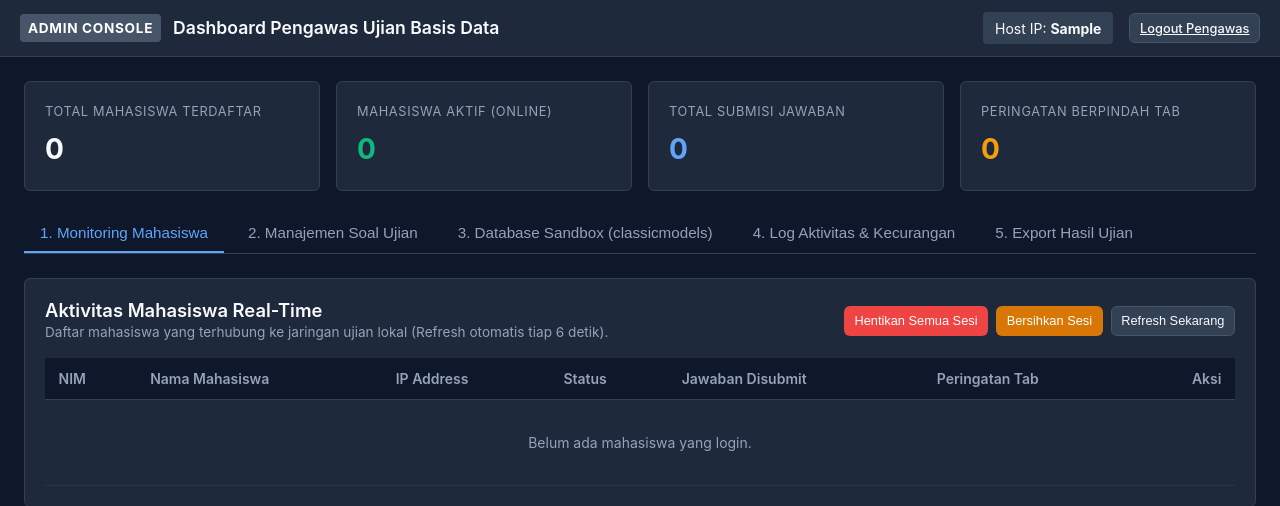
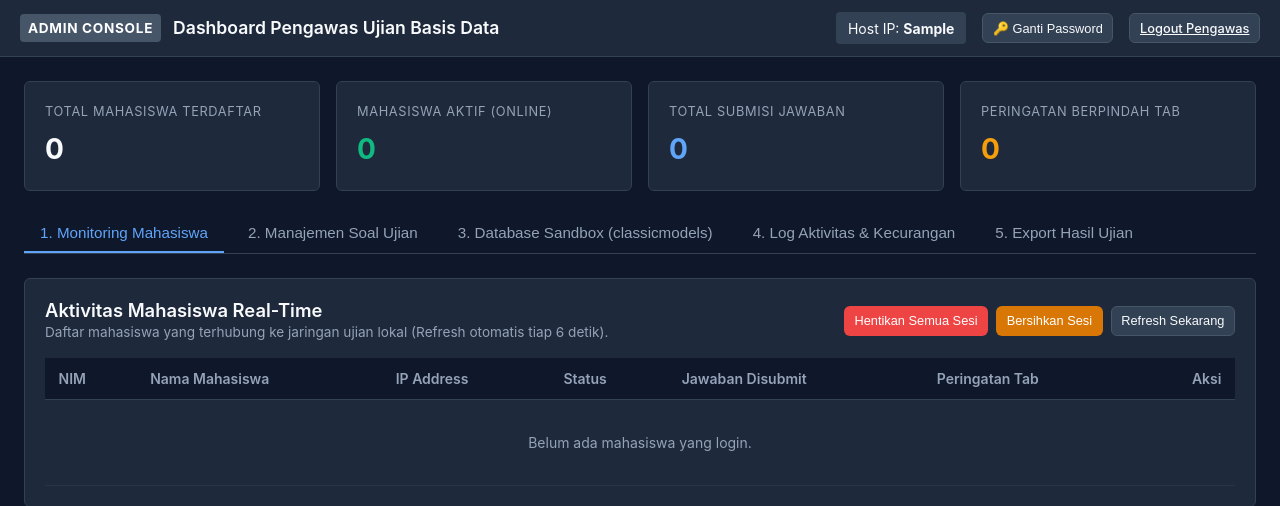
Before and after one commit to YusraEr/anti-cheating-sqlexam, a FastAPI app: template templates/admin.html in a window 1280 px wide. Shown: the top 506 px of the page. Run offline with FastAPI, Linux system fonts and the light colour scheme; the template is opened without the code that fills it: most values are stand-ins (such as "Sample title", 1, 10 or a date in 2020); parts of the project's set-up code (start-up, migrations or seed data) failed here and were passed over.

Commit message:
Add master password change feature, Windows runners (run.bat & run.ps1), and updated documentation

```diff
--- a/main.py
+++ b/main.py
@@ -104,6 +104,10 @@ class KickStudentRequest(BaseModel):
 
 class ClearSessionsRequest(BaseModel):
     clear_logs: bool = False
+
+class ChangePasswordRequest(BaseModel):
+    current_password: str
+    new_password: str
 
 # ==============================================================================
 # Student Web Navigation Routes
@@ -289,13 +293,7 @@ async def admin_login_page(request: Request, error: Optional[str] = None):
 
 @app.post("/admin/login")
 async def admin_handle_login(master_key: str = Form(...)):
-    conn = database.get_sqlite_conn()
-    cur = conn.cursor()
-    cur.execute("SELECT value FROM system_settings WHERE key = 'admin_master_key';")
-    row = cur.fetchone()
-    conn.close()
-
-    stored_key = row["value"] if row else "admin123"
+    stored_key = database.get_admin_master_key()
     if master_key.strip() == stored_key:
         res = RedirectResponse(url="/admin", status_code=status.HTTP_302_FOUND)
         res.set_cookie(key="admin_session", value=ADMIN_SESSION_TOKEN, httponly=True)
@@ -380,6 +378,22 @@ async def api_admin_clear_sessions(req: ClearSessionsRequest, request: Request):
         "status": "success",
         "message": f"Data sesi sebelumnya berhasil dibersihkan. {result['users_cleared']} mahasiswa dan {result['submissions_cleared']} submisi dihapus."
     }
+
+@app.post("/api/admin/change-password")
+async def api_admin_change_password(req: ChangePasswordRequest, request: Request):
+    if not verify_admin_auth(request):
+        raise HTTPException(status_code=403, detail="Akses ditolak")
+
+    current_key = database.get_admin_master_key()
+    if req.current_password.strip() != current_key:
+        return {"success": False, "message": "Password lama tidak sesuai!"}
+
+    new_pw = req.new_password.strip()
+    if not new_pw or len(new_pw) < 4:
+        return {"success": False, "message": "Password baru minimal 4 karakter!"}
+
+    database.update_admin_master_key(new_pw)
+    return {"success": True, "message": "Password master admin berhasil diperbarui!"}
 
 @app.get("/api/admin/questions")
 async def api_admin_questions(request: Request):
--- a/static/js/admin.js
+++ b/static/js/admin.js
@@ -44,6 +44,10 @@ document.addEventListener("DOMContentLoaded", () => {
 
     // Custom SQL Upload Form
     document.getElementById("sql-upload-form")?.addEventListener("submit", handleSqlUpload);
+
+    // Change Master Password Modal & Form
+    document.getElementById("btn-open-change-pw-modal")?.addEventListener("click", openChangePasswordModal);
+    document.getElementById("form-change-password")?.addEventListener("submit", handleChangePassword);
 });
 
 // ==============================================================================
@@ -503,3 +507,86 @@ function escapeHtml(str) {
         .replace(/"/g, "&quot;")
         .replace(/'/g, "&#039;");
 }
+
+// ==============================================================================
+// 7. Ubah Password Master Admin
+// ==============================================================================
+function openChangePasswordModal() {
+    const alertBox = document.getElementById("change-pw-alert");
+    if (alertBox) {
+        alertBox.style.display = "none";
+        alertBox.textContent = "";
+    }
+    const currentInput = document.getElementById("current-master-pw");
+    const newInput = document.getElementById("new-master-pw");
+    const confirmInput = document.getElementById("confirm-master-pw");
+    if (currentInput) currentInput.value = "";
+    if (newInput) newInput.value = "";
+    if (confirmInput) confirmInput.value = "";
+
+    const modal = document.getElementById("change-pw-modal");
+    if (modal) {
+        modal.style.display = "flex";
+        currentInput?.focus();
+    }
+}
+
+async function handleChangePassword(e) {
+    e.preventDefault();
+    const currentPw = document.getElementById("current-master-pw").value;
+    const newPw = document.getElementById("new-master-pw").value;
+    const confirmPw = document.getElementById("confirm-master-pw").value;
+    const alertBox = document.getElementById("change-pw-alert");
+
+    const showAlert = (msg, isSuccess = false) => {
+        if (!alertBox) return;
+        alertBox.style.display = "block";
+        if (isSuccess) {
+            alertBox.style.backgroundColor = "rgba(16, 185, 129, 0.15)";
+            alertBox.style.color = "#34d399";
+            alertBox.style.border = "1px solid rgba(16, 185, 129, 0.3)";
+        } else {
+            alertBox.style.backgroundColor = "rgba(239, 68, 68, 0.15)";
+            alertBox.style.color = "#f87171";
+            alertBox.style.border = "1px solid rgba(239, 68, 68, 0.3)";
+        }
+        alertBox.textContent = msg;
+    };
+
+    if (newPw !== confirmPw) {
+        showAlert("Konfirmasi password baru tidak cocok!");
+        return;
+    }
+
+    if (newPw.length < 4) {
+        showAlert("Password baru minimal 4 karakter!");
+        return;
+    }
+
+    const btn = document.getElementById("btn-save-master-pw");
+    btn.disabled = true;
+    btn.textContent = "Menyimpan...";
+
+    try {
+        const res = await fetch("/api/admin/change-password", {
+            method: "POST",
+            headers: { "Content-Type": "application/json" },
+            body: JSON.stringify({ current_password: currentPw, new_password: newPw })
+        });
+        const data = await res.json();
+        if (data.success) {
+            showAlert("✅ Password master admin berhasil diperbarui!", true);
+            showToast("Password master admin berhasil diperbarui!", "success");
+            setTimeout(() => {
+                document.getElementById("change-pw-modal").style.display = "none";
+            }, 1200);
+        } else {
+            showAlert(data.message || "Gagal mengubah password!");
+        }
+    } catch (err) {
+        showAlert("Terjadi kesalahan jaringan.");
+    } finally {
+        btn.disabled = false;
+        btn.textContent = "Simpan Password";
+    }
+}
--- a/templates/admin.html
+++ b/templates/admin.html
@@ -21,6 +21,9 @@
             <div class="user-tag" title="Alamat IP Server Host">
                 <span>Host IP: <strong>{{ host_ip }}</strong></span>
             </div>
+            <button type="button" class="btn btn-secondary btn-sm" id="btn-open-change-pw-modal" title="Ubah Password Master Admin/Pengawas">
+                🔑 Ganti Password
+            </button>
             <a href="/admin/logout" class="btn btn-secondary btn-sm">
                 Logout Pengawas
             </a>
@@ -354,6 +357,40 @@
         </div>
     </div>
 
+    <!-- Modal: Ubah Password Master Admin -->
+    <div class="modal-backdrop" id="change-pw-modal" style="display: none;" role="dialog" aria-modal="true" aria-labelledby="change-pw-modal-title">
+        <div class="modal-card" style="max-width: 440px;">
+            <div class="modal-header">
+                <h3 id="change-pw-modal-title" style="font-size: 1.15rem;">🔑 Ubah Password Master Admin</h3>
+                <button type="button" class="modal-close-btn" onclick="document.getElementById('change-pw-modal').style.display='none'">&times;</button>
+            </div>
+            <form id="form-change-password">
+                <div class="modal-body">
+                    <p style="font-size: 0.85rem; color: var(--text-muted); margin-bottom: 1rem;">
+                        Password ini digunakan untuk autentikasi login ke portal pengawas (<code>/admin/login</code>).
+                    </p>
+                    <div id="change-pw-alert" style="display: none; padding: 0.75rem; border-radius: var(--radius-sm); margin-bottom: 1rem; font-size: 0.85rem;"></div>
+                    <div class="form-group" style="margin-bottom: 0.85rem;">
+                        <label for="current-master-pw" class="form-label">Password Saat Ini</label>
+                        <input type="password" id="current-master-pw" class="form-input" required placeholder="Password saat ini (default: admin123)">
+                    </div>
+                    <div class="form-group" style="margin-bottom: 0.85rem;">
+                        <label for="new-master-pw" class="form-label">Password Baru</label>
+                        <input type="password" id="new-master-pw" class="form-input" required placeholder="Minimal 4 karakter">
+                    </div>
+                    <div class="form-group">
+                        <label for="confirm-master-pw" class="form-label">Konfirmasi Password Baru</label>
+                        <input type="password" id="confirm-master-pw" class="form-input" required placeholder="Ulangi password baru">
+                    </div>
+                </div>
+                <div class="modal-footer">
+                    <button type="button" class="btn btn-secondary" onclick="document.getElementById('change-pw-modal').style.display='none'">Batal</button>
+                    <button type="submit" class="btn btn-primary" id="btn-save-master-pw">Simpan Password</button>
+                </div>
+            </form>
+        </div>
+    </div>
+
     <script src="/static/js/admin.js"></script>
 
 </body>
```
Also changed, not shown: database.py (+41 -3 lines), README.md, 3 other files.
